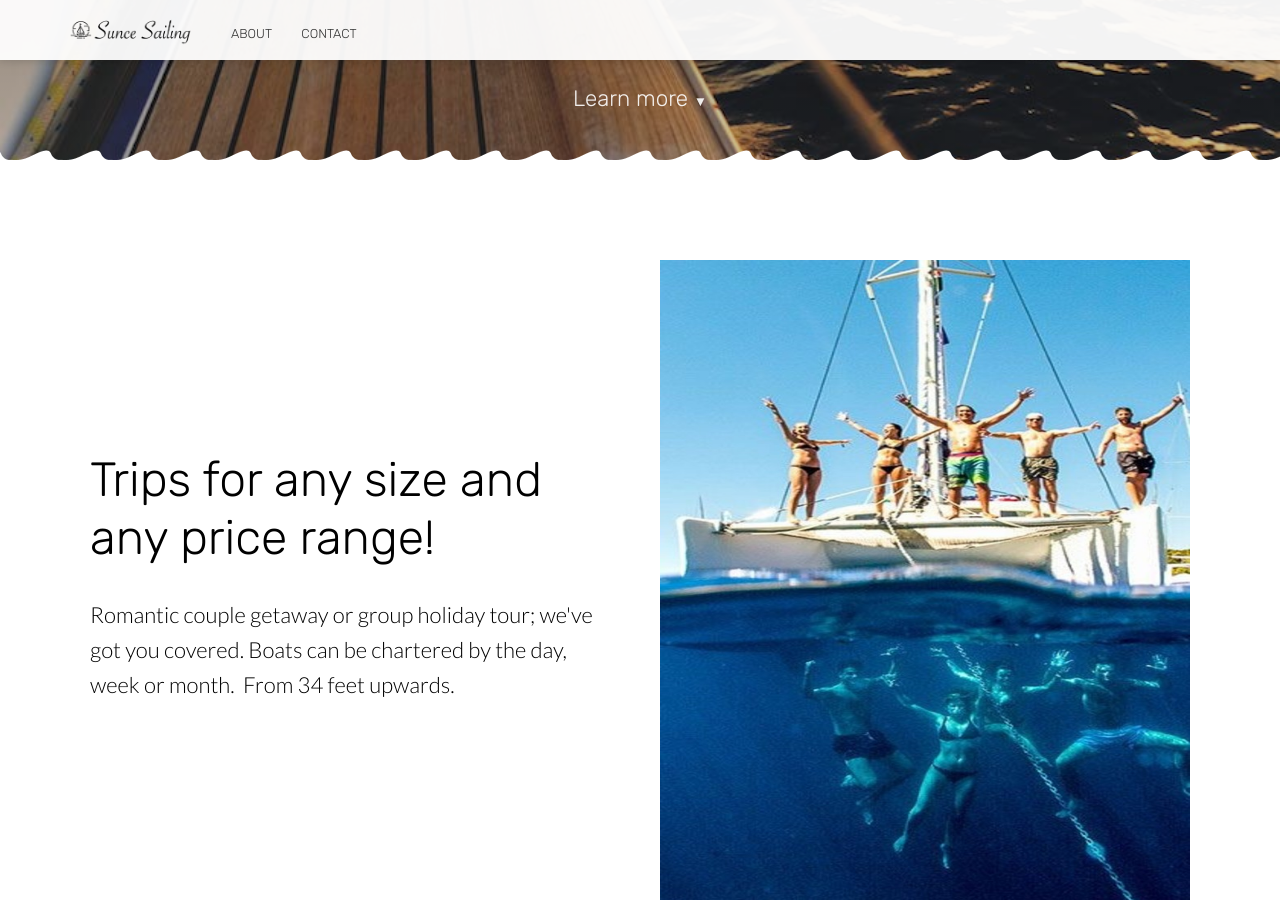
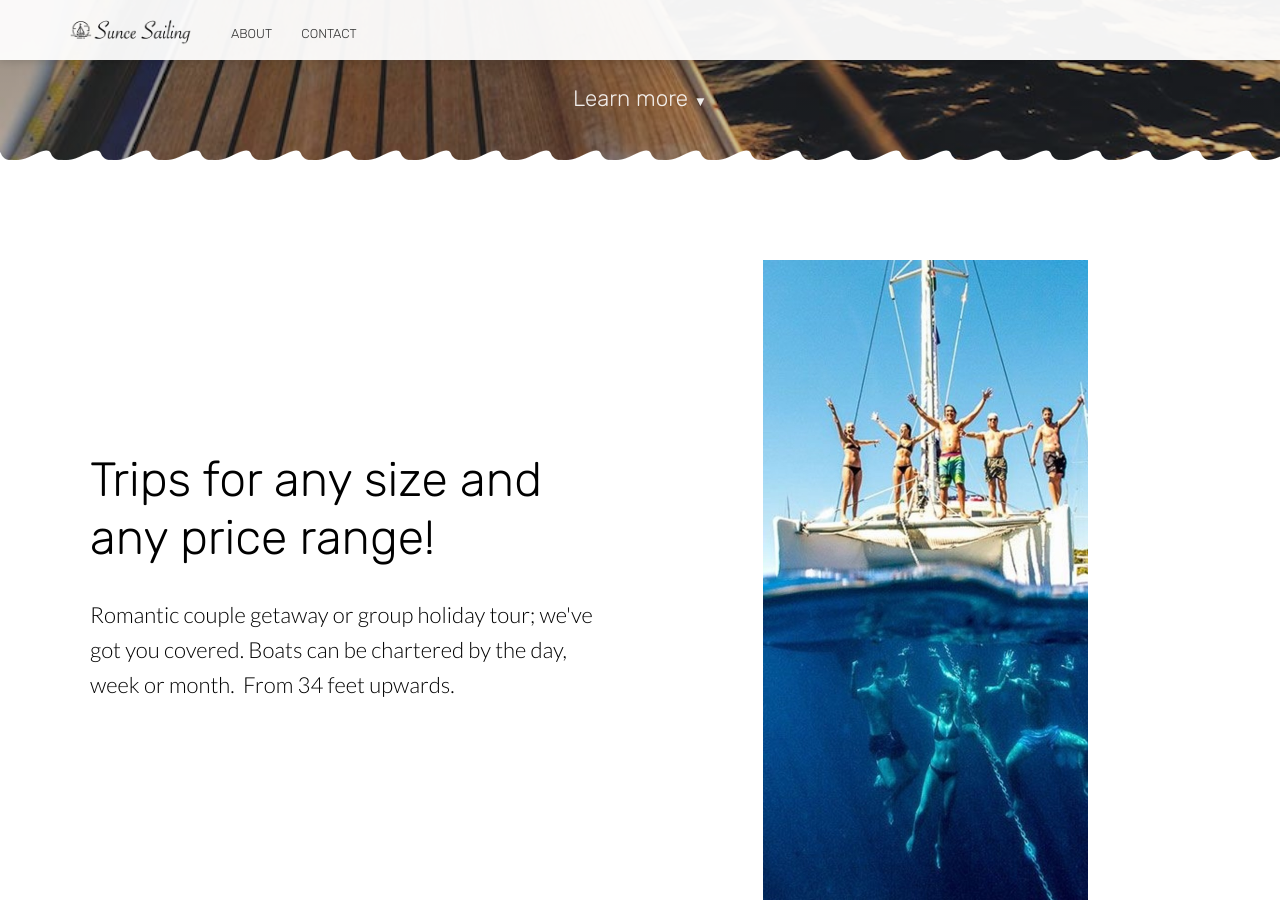
Before and after one commit to bdombro/bdombro.github.io, a Jekyll site: the page built from index.html, in a window 1280 px wide and 900 px high, scrolled down 758 px. Built offline with Jekyll 4.4.1, drawn with Linux system fonts in a browser that asks for light colours; nearby versions of some CDN libraries.

Commit message:
Removed width and height from images

```diff
--- a/index.html
+++ b/index.html
@@ -25,7 +25,9 @@ bottom_image: /images/bigstock--139409945.jpg
 				<p class="editable">Romantic couple getaway or group holiday tour; we've got you covered. Boats can be chartered by the day, week or month.&nbsp; From 34 feet upwards.</p>
 			</div>
 			<div class="image hidden-xs">
-				<img class="editable" alt="Screenshot" id="cms-identifiable-1660" data-cms-cid="1660" src="/uploads/versions/sailing-fun-2---x0-0-348-695-650-1300x---.jpg" width="650" height="1300" />
+				<!--Original: <img class="editable" src="http://placehold.it/650x1300" alt="Screenshot" />-->
+				<img class="editable" alt="Screenshot" id="cms-identifiable-1660" data-cms-cid="1660" src="/uploads/versions/sailing-fun-2---x0-0-348-695-650-1300x---.jpg" />
+
 			</div>
 		</div>
 	</section>
@@ -39,7 +41,7 @@ bottom_image: /images/bigstock--139409945.jpg
 				<p class="editable">Nulla porttitor accumsan tincidunt. Proin eget tortor risus. Nulla quis lorem ut libero malesuada feugiat.</p>
 			</div>
 			<div class="image hidden-xs">
-				<img class="editable" alt="Screenshot" id="cms-identifiable-1682" data-cms-cid="1682" src="/uploads/versions/images-1---x23-0-138-276-650-1300x---.jpg" width="650" height="1300" />
+				<img class="editable" alt="Screenshot" id="cms-identifiable-1682" data-cms-cid="1682" src="/uploads/versions/images-1---x23-0-138-276-650-1300x---.jpg" />
 			</div>
 		</div>
 	</section>
@@ -53,7 +55,7 @@ bottom_image: /images/bigstock--139409945.jpg
 				<p class="editable">Nulla porttitor accumsan tincidunt. Proin eget tortor risus. Nulla quis lorem ut libero malesuada feugiat.</p>
 			</div>
 			<div class="image hidden-xs">
-				<img class="editable" alt="Screenshot" id="cms-identifiable-1704" data-cms-cid="1704" src="/uploads/versions/2---x203-0-290-580-650-1300x---.jpg" width="650" height="1300" />
+				<img class="editable" alt="Screenshot" id="cms-identifiable-1704" data-cms-cid="1704" src="/uploads/versions/2---x203-0-290-580-650-1300x---.jpg" />
 			</div>
 		</div>
 	</section>
```
